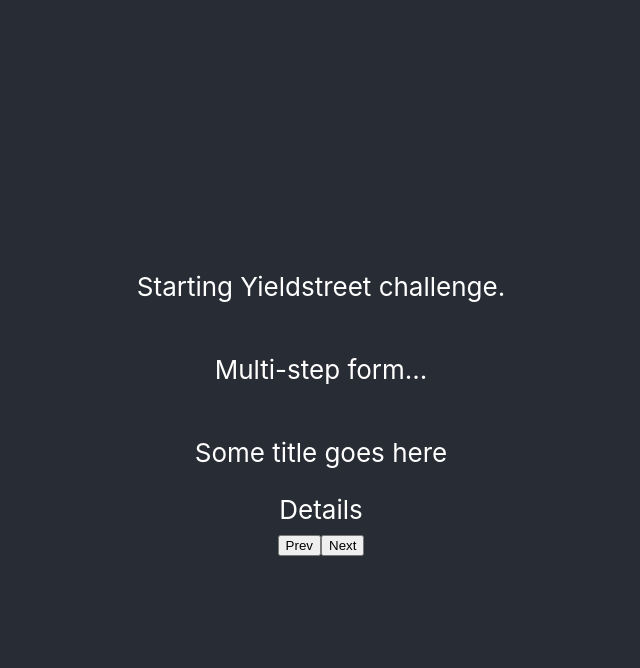
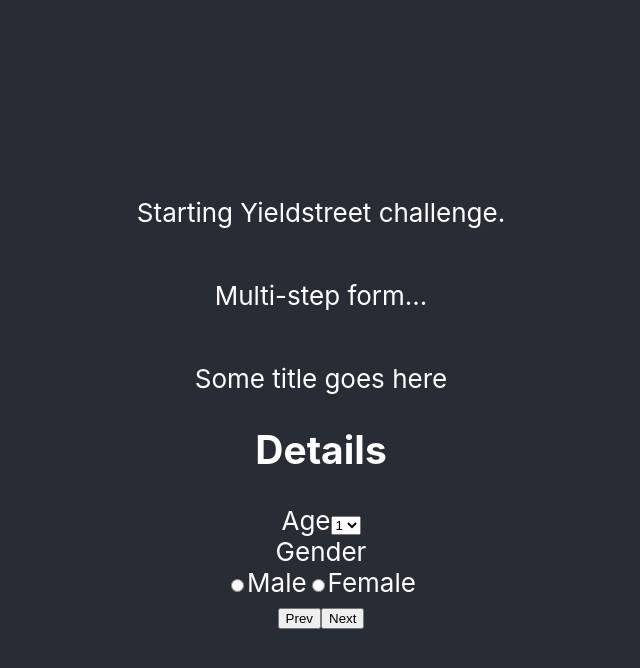
Before and after one commit to FernandoFrichenbruder/multi-step-survey, a React (Create React App) app: page / in a window 1280 px wide. Both pictures are taken after a click on the button "Next". Shown: the top 668 px of the page, without its empty margins (319-959 px from the left). Built offline with nearby package versions, Linux system fonts and the light colour scheme.

Commit message:
Add inputs to each steps

```diff
--- a/src/components/molecules/Details.js
+++ b/src/components/molecules/Details.js
@@ -2,7 +2,28 @@
 
 function Details() {
   return (
-    <div>Details</div>
+    <div className='step'>
+        <header>
+            <h1>Details</h1>
+        </header>
+        <div className='form-section'>
+            <div className='form-group'>
+                <label>Age</label>
+                <select name='age'>
+                    <option value={1}>1</option>
+                    <option value={2}>2</option>
+                </select>
+            </div>
+
+            <div className='form-group'>
+                <legend>Gender</legend>
+                <input type="radio" name="gender" value="Male" id='male' />
+                <label for='male'>Male</label>
+                <input type="radio" name="gender" value="Female" id='female' />
+                <label for='female'>Female</label>
+            </div>
+        </div>
+    </div>
   )
 }
 
--- a/src/components/molecules/Favorites.js
+++ b/src/components/molecules/Favorites.js
@@ -2,7 +2,27 @@
 
 function Favorites() {
   return (
-    <div>Favorites</div>
+    <div className='step'>
+        <header>
+            <h1>Favorites</h1>
+        </header>
+        <div className='form-section'>
+            <div className='form-group'>
+                <label>Favorite Book</label>
+                <input type="text" placeholder='Favorite Book' name='favoriteBook' />
+            </div>
+
+            <div className='form-group'>
+                <legend>Favorite Color</legend>
+
+                <input type="checkbox" name="favoriteColor" value="Blue" />
+                <label for="favoriteColor">Blue</label>
+
+                <input type="checkbox" name="favoriteColor" value="Black" />
+                <label for="favoriteColor">Black</label>
+            </div>
+        </div>
+    </div>
   )
 }
 
--- a/src/components/molecules/Identify.js
+++ b/src/components/molecules/Identify.js
@@ -2,7 +2,23 @@
 
 function Identify() {
   return (
-    <div>Identify</div>
+    <div className='step'>
+        <header>
+            <h1>Identify</h1>
+        </header>
+        <div className='form-section'>
+            <div className='form-group'>
+                <label>Name</label>
+                <input type="text" placeholder='Name' name='name' />
+            </div>
+
+            <div className='form-group'>
+                <label>E-mail</label>
+                <input type="email" placeholder='E-mail' name='email' />
+            </div>
+        </div>
+    </div>
+
   )
 }
 
```
